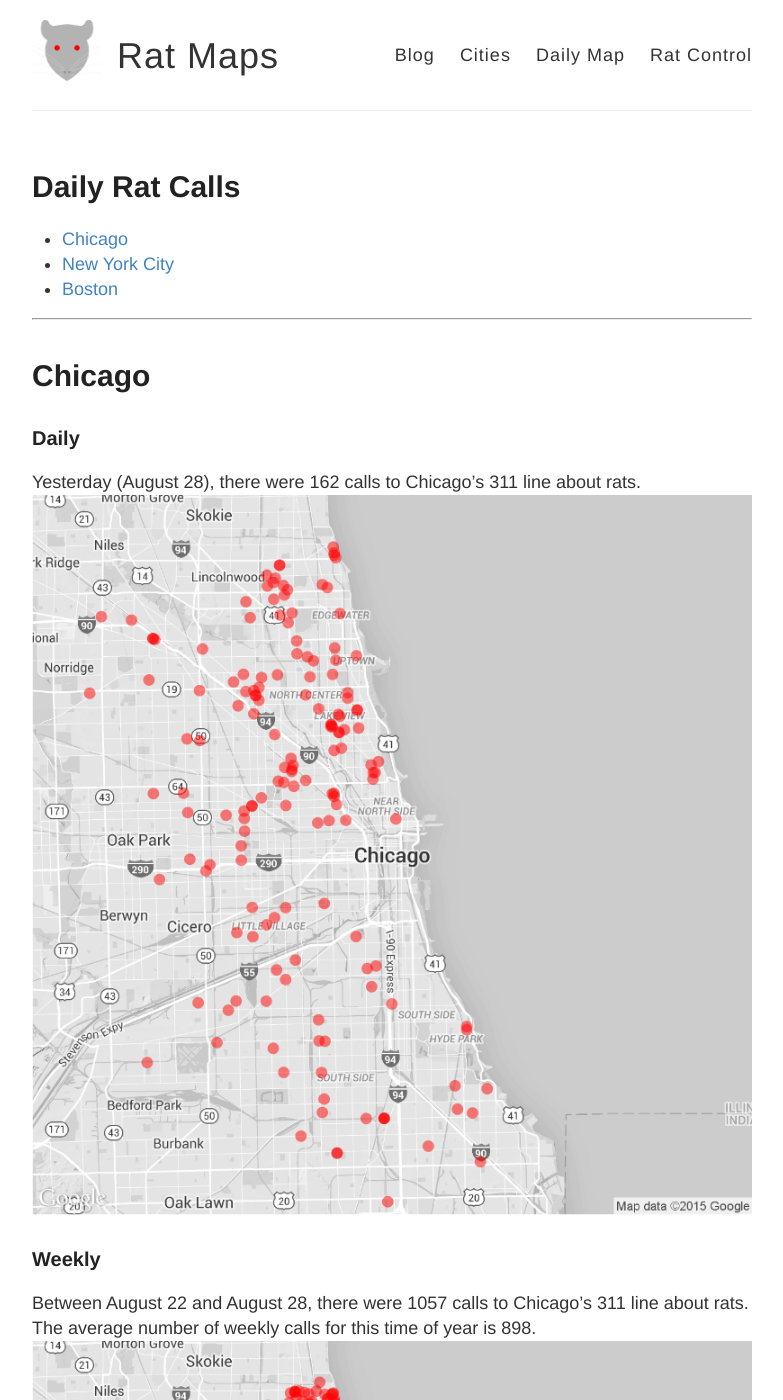
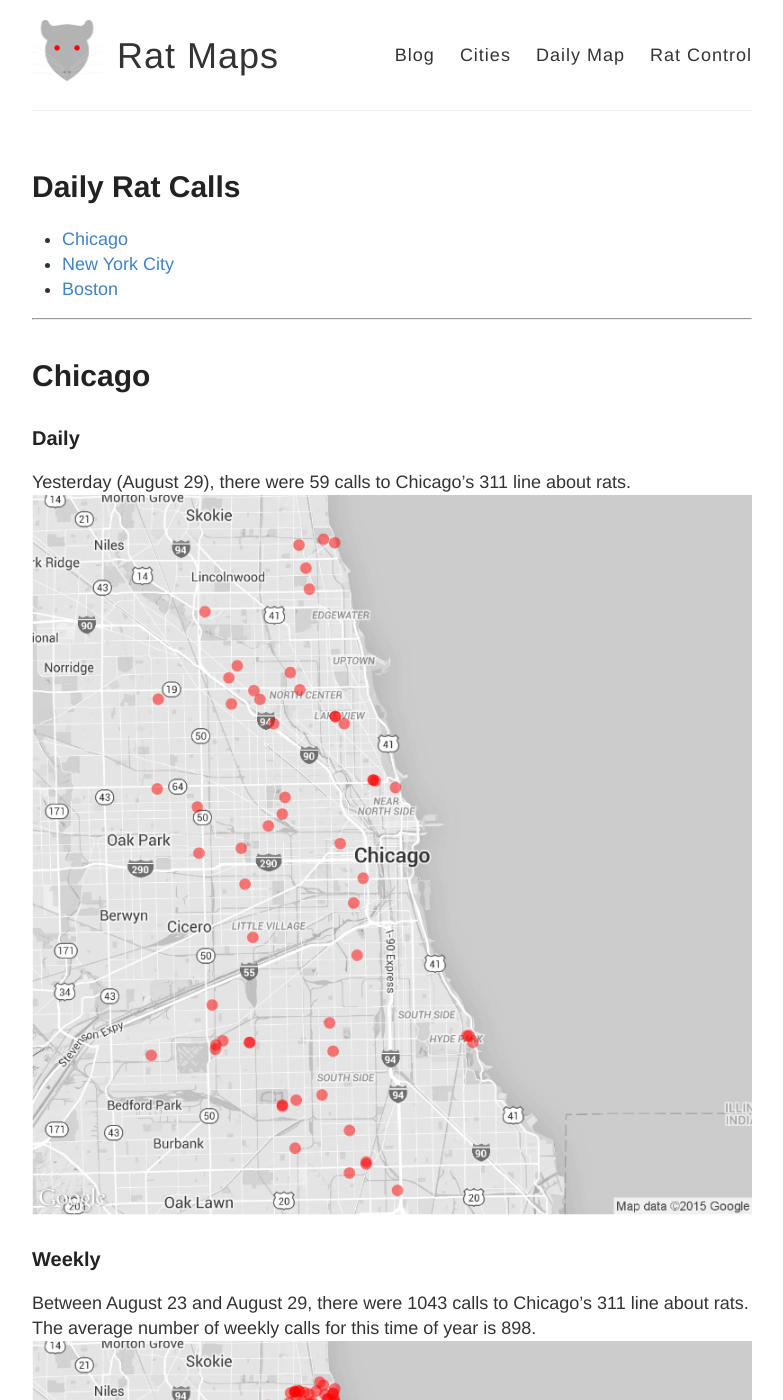
Before and after one commit to DanielHadley/ratmaps, a Jekyll site: the page built from daily.md, in a window 1280 px wide and 1400 px high. Shown: the whole window, without its empty margins (248-1031 px from the left). Built offline with Jekyll 4.4.1, drawn with Linux system fonts in a browser that asks for light colours; comment, search, counter and statistics services are not loaded; some of the changed text lies outside the part shown.

Commit message:
Daily Maps

```diff
--- a/daily.md
+++ b/daily.md
@@ -15,22 +15,22 @@
 
 ### Daily
 
-Yesterday (August 28), there were 162 calls to Chicago's 311 line about rats.
+Yesterday (August 29), there were 59 calls to Chicago's 311 line about rats.
 ![Chicago rat calls to 311 weekly map]({{ site.cityimages }}/daily/Chicago_Rat_Map_Daily.png)
 
 ### Weekly
-Between August 22 and August 28, there were 1057 calls to Chicago's 311 line about rats. The average number of weekly calls for this time of year is 898.
+Between August 23 and August 29, there were 1043 calls to Chicago's 311 line about rats. The average number of weekly calls for this time of year is 898.
 ![Chicago rat calls to 311 weekly map]({{ site.cityimages }}/daily/Chicago_Rat_Map_Weekly.png)
 ***
 # New York City <a id="nyc"><a>
 
 ### Daily
 
-Yesterday (August 28), there were 0 calls to New York City's 311 line about rats.
+Yesterday (August 29), there were 0 calls to New York City's 311 line about rats.
 ![NYC rat calls to 311 weekly map]({{ site.cityimages }}/daily/NYC_Rat_Map_Daily.png)
 
 ### Weekly
-Between August 22 and August 28, there were 0 calls to New York City's 311 line about rats. The average number of weekly calls for this time of year is 264.
+Between August 23 and August 29, there were 0 calls to New York City's 311 line about rats. The average number of weekly calls for this time of year is 264.
 ![NYC rat calls to 311 weekly map]({{ site.cityimages }}/daily/NYC_Rat_Map_Weekly.png)
 
 Each red dot represents one call about a rat seen in that location. The dots are transparent, so multiple calls from one location will be seen as a solid dot. The usual caveats apply: more calls do not necessarily mean that there are more rats in that location than other parts of the city. A cluster of dots could indicate that one resident is unusually vocal about rodents in his or her neighborhood. Also, more densely populated neighborhoods tend to make more calls to 311.
```
Also changed, not shown: images/pages/daily/Chicago_Rat_Map_Daily.png, images/pages/daily/Chicago_Rat_Map_Weekly.png.
